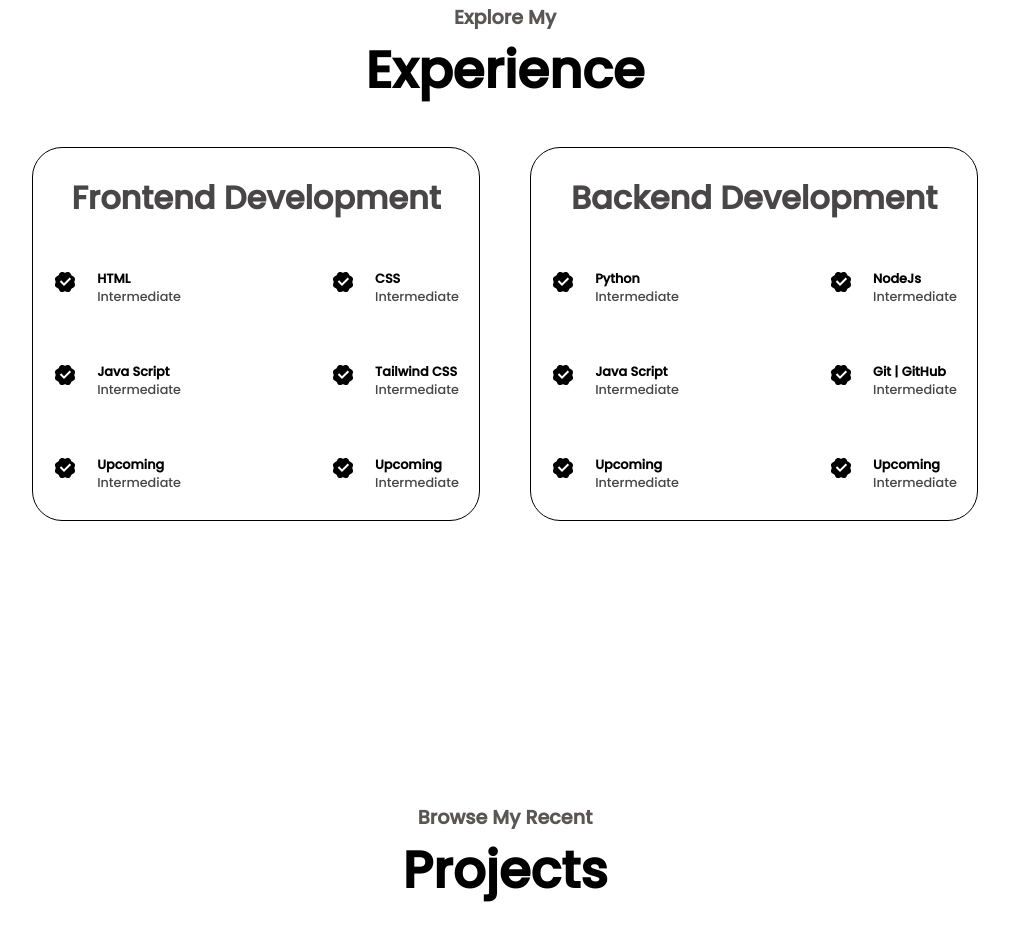
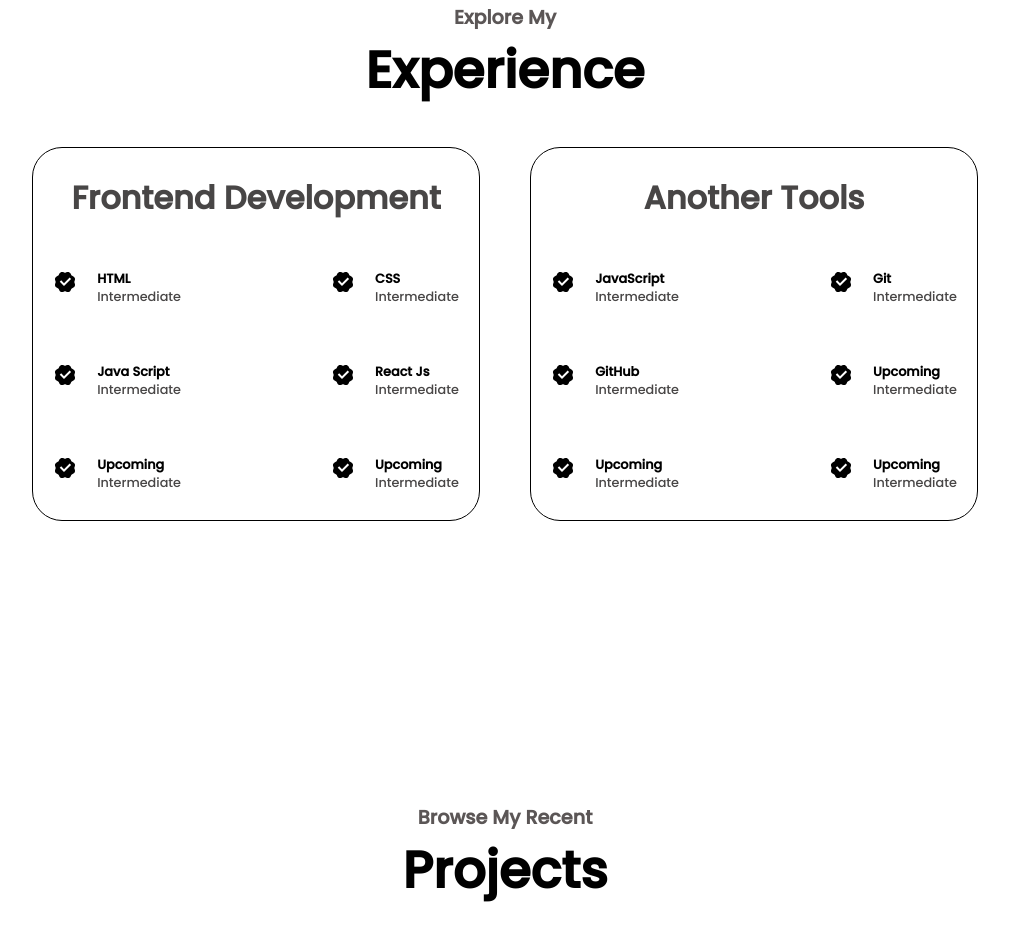
Before and after one commit to rj-Rajeev/rj-rajeev.github.io, a plain HTML site: page index.html in a window 1280 px wide. Shown: the part 1661-2601 px from the top of the page, without its empty margins (135-1144 px from the left). Drawn offline with Linux system fonts and the light colour scheme.

Commit message:
Edit skills

```diff
--- a/index.html
+++ b/index.html
@@ -98,7 +98,7 @@
                     </div>
                     <div class="iskill">
                         <img src="./aasets/verified-badge-fill.png" alt="">
-                        <h2>Tailwind CSS<br><span>Intermediate</span></h2>
+                        <h2>React Js<br><span>Intermediate</span></h2>
                     </div>
                    </div>
                    <div class="skills">
@@ -113,25 +113,25 @@
                    </div>
                 </div>
                 <div class="fd">
-                   <h1>Backend Development</h1>
+                   <h1>Another Tools</h1>
                    <div class="skills">
                     <div class="iskill">
                         <img src="./aasets/verified-badge-fill.png" alt="">
-                        <h2>Python<br><span>Intermediate</span></h2>
+                        <h2>JavaScript<br><span>Intermediate</span></h2>
                     </div>
                     <div class="iskill">
                         <img src="./aasets/verified-badge-fill.png" alt="">
-                        <h2>NodeJs<br><span>Intermediate</span></h2>
+                        <h2>Git<br><span>Intermediate</span></h2>
                     </div>
                    </div>
                    <div class="skills">
                     <div class="iskill">
                         <img src="./aasets/verified-badge-fill.png" alt="">
-                        <h2>Java Script<br><span>Intermediate</span></h2>
+                        <h2>GitHub<br><span>Intermediate</span></h2>
                     </div>
                     <div class="iskill">
                         <img src="./aasets/verified-badge-fill.png" alt="">
-                        <h2>Git | GitHub<br><span>Intermediate</span></h2>
+                        <h2>Upcoming<br><span>Intermediate</span></h2>
                     </div>
                    </div>
                    <div class="skills">
```
